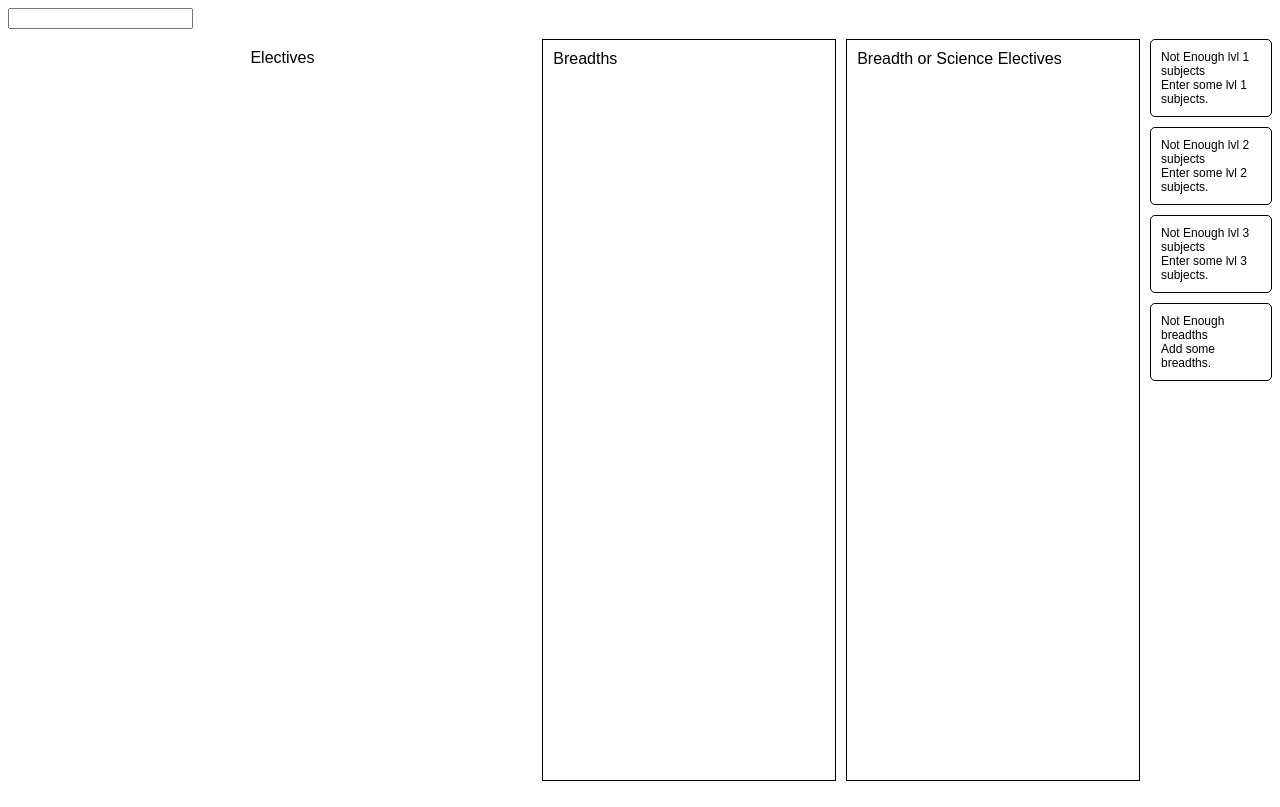
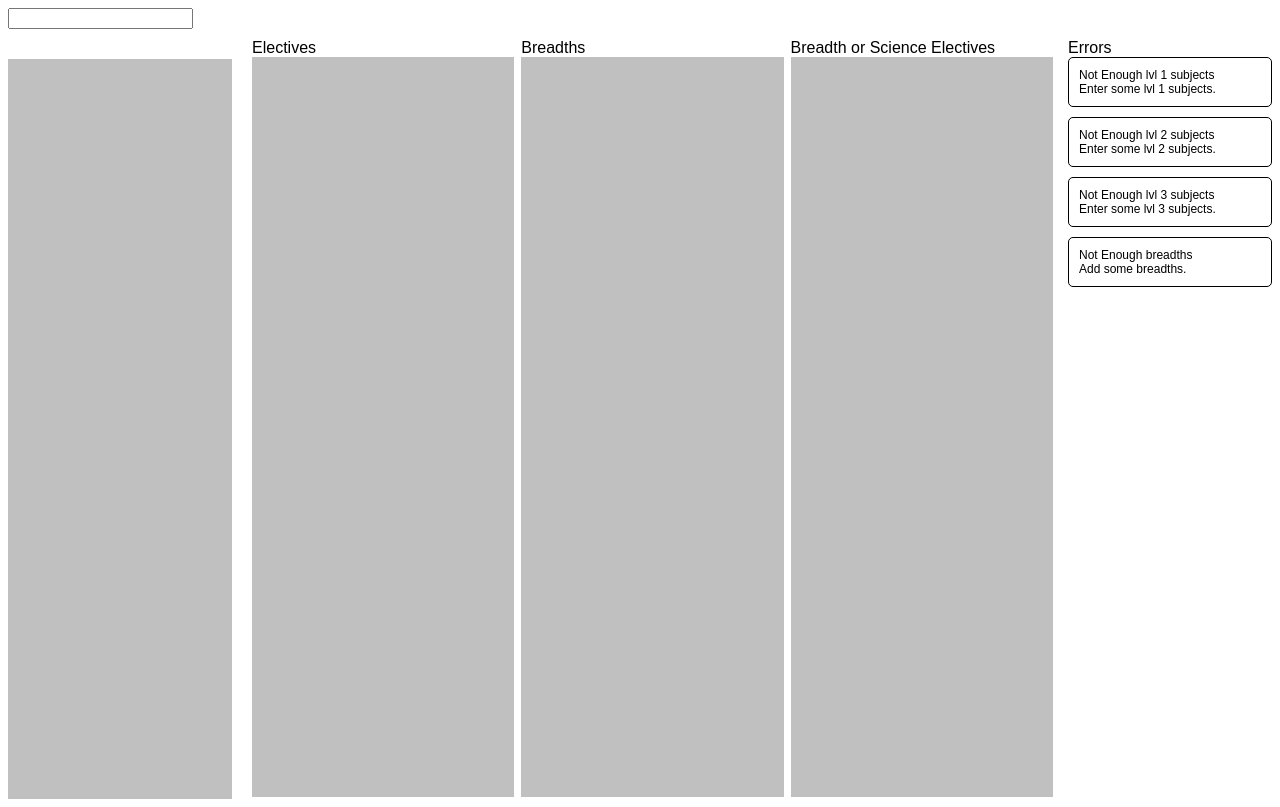
Before and after one commit to riazguzman/unimelb_subjects_project, a React (Create React App) app in the folder client/: page / in a window 1280 px wide. Built offline with nearby package versions, Linux system fonts and the light colour scheme.

Commit message:
implemeneted validation functions for list of subjects

```diff
--- a/client/src/components/ErrorCard.js
+++ b/client/src/components/ErrorCard.js
@@ -11,7 +11,6 @@ const ErrorCard = ({ title, body }) => {
         padding: "10px",
         marginBottom: "10px",
         fontSize: "12px",
-        width: "100px",
       }}
     >
       <p style={{ margin: 0 }}>{title}</p>
--- a/client/src/components/ErrorContainer.js
+++ b/client/src/components/ErrorContainer.js
@@ -46,7 +46,8 @@ export const ErrorContainer = ({ subjects, breadth }) => {
   }, [breadth]);
 
   return (
-    <div>
+    <div style={{ width: "20%" }}>
+      Errors
       {maxLevel1Error && (
         <ErrorCard
           title="Too many lvl 1 subjects"
--- a/client/src/components/Landing.js
+++ b/client/src/components/Landing.js
@@ -7,11 +7,13 @@ import ErrorContainer from "./ErrorContainer";
 // Styling component container
 const ElectivesContainer = styled.div`
   ${({ theme }) => `
+    padding: 10px;
     height: 90vh;
     overflow-y: auto;
     width: 20%;
-    margin-right: 5px;
-
+    margin-right: 20px;
+    margin-top: 20px;
+    background-color: #C0C0C0;
 
     ::-webkit-scrollbar {
       width: 3px;
@@ -19,17 +21,40 @@ const ElectivesContainer = styled.div`
     }
 
     ::-webkit-scrollbar-track {
-      box-shadow: inset 0 0 30px white;
+      box-shadow: inset 0 0 30px #C0C0C0;
       border-radius: 10px;
     }
 
     ::-webkit-scrollbar-thumb {
-      background:#C0C0C0;
+      background: #606060;
       border-radius: 10px;
     }
 
 
   `}
+`;
+
+const FilterContainer = styled.div`
+  height: 90vh;
+  overflow-y: auto;
+  width: 90%;
+  padding: 10px;
+  background-color: #c0c0c0;
+
+  ::-webkit-scrollbar {
+    width: 3px;
+    height: 4px;
+  }
+
+  ::-webkit-scrollbar-track {
+    box-shadow: inset 0 0 30px #c0c0c0;
+    border-radius: 10px;
+  }
+
+  ::-webkit-scrollbar-thumb {
+    background: #606060;
+    border-radius: 10px;
+  }
 `;
 
 const Landing = () => {
@@ -56,7 +81,7 @@ const Landing = () => {
   };
 
   const OnDragDrop = (e) => {
-    const target = e.target.getAttribute("class");
+    const target = e.target.getAttribute("name");
     const id = e.dataTransfer.getData("id");
     console.log(id);
     console.log("here");
@@ -102,7 +127,6 @@ const Landing = () => {
                   border: "1px solid black",
                   cursor: "pointer",
                   marginBottom: "10px",
-                  marginRight: "5px",
                   padding: "5px",
                   fontSize: "12px",
                 }}
@@ -116,29 +140,56 @@ const Landing = () => {
           })}
         </ElectivesContainer>
         <div style={{ width: "80%", display: "flex" }}>
-          <div
-            style={{
-              height: "90vh",
-              overflowY: "auto",
-              width: "33%",
-              padding: "10px",
-              marginRight: "10px",
-            }}
-            className="ScienceElective"
+          <div style={{ width: "33%" }}>
+            <div>Electives</div>
+            <FilterContainer
+              name="ScienceElective"
               onDragOver={OnDragOver}
               onDrop={(e) => {
                 OnDragDrop(e);
               }}
             >
-            <div>Electives</div>
               {scienceElective.map((val, i) => {
                 return (
                   <div
-                  className="ScienceElective"
+                    name="ScienceElective"
                     style={{
                       border: "1px solid black",
                       marginBottom: "10px",
-
+                      padding: "5px",
+                      fontSize: "12px",
+                    }}
+                    id={i}
+                  >
+                    <p name="ScienceElective" style={{ fontWeight: "bold" }}>
+                      {val.name}
+                    </p>
+                    <p name="ScienceElective">level: {val.level}</p>
+                    <p name="ScienceElective">field: {val.field}</p>
+                  </div>
+                );
+              })}
+            </FilterContainer>
+          </div>
+          <div style={{ width: "33%" }}>
+            <div>Breadths</div>
+            <FilterContainer
+              name="BreadthSubjects"
+              onDragOver={OnDragOver}
+              onDrop={(e) => {
+                OnDragDrop(e);
+              }}
+            >
+              {selectedBreadths.map((val, i) => {
+                {
+                  console.log(val);
+                }
+                return (
+                  <div
+                    name="BreadthSubjects"
+                    style={{
+                      border: "1px solid black",
+                      marginBottom: "10px",
                       padding: "5px",
                       fontSize: "12px",
                     }}
@@ -150,33 +201,27 @@ const Landing = () => {
                   </div>
                 );
               })}
+            </FilterContainer>
           </div>
-          <div
-            style={{
-              height: "90vh",
-              overflowY: "auto",
-              width: "33%",
-              border: "1px solid black",
-              padding: "10px",
-              marginRight: "10px",
-            }}
-            className="BreadthSubjects"
+          <div style={{ width: "33%" }}>
+            <div>Breadth or Science Electives</div>
+            <FilterContainer
+              name="ScienceOrBreadth"
               onDragOver={OnDragOver}
               onDrop={(e) => {
                 OnDragDrop(e);
               }}
             >
-            <div>Breadths</div>
-            {selectedBreadths.map((val, i) => {
+              {scienceOrBreadth.map((val, i) => {
                 {
                   console.log(val);
                 }
                 return (
                   <div
+                    name="ScienceOrBreadth"
                     style={{
                       border: "1px solid black",
                       marginBottom: "10px",
-                    marginRight: "10px",
                       padding: "5px",
                       fontSize: "12px",
                     }}
@@ -188,44 +233,7 @@ const Landing = () => {
                   </div>
                 );
               })}
-          </div>
-          <div
-            style={{
-              height: "90vh",
-              overflowY: "auto",
-              width: "33%",
-              border: "1px solid black",
-              padding: "10px",
-              marginRight: "10px",
-            }}
-            className="ScienceOrBreadth"
-            onDragOver={OnDragOver}
-            onDrop={(e) => {
-              OnDragDrop(e);
-            }}
-          >
-            <div>Breadth or Science Electives</div>
-            {scienceOrBreadth.map((val, i) => {
-              {
-                console.log(val);
-              }
-              return (
-                <div
-                  style={{
-                    border: "1px solid black",
-                    marginBottom: "10px",
-                    marginRight: "10px",
-                    padding: "5px",
-                    fontSize: "12px",
-                  }}
-                  id={i}
-                >
-                  <p style={{ fontWeight: "bold" }}>{val.name}</p>
-                  <p>level: {val.level}</p>
-                  <p>field: {val.field}</p>
-                </div>
-              );
-            })}
+            </FilterContainer>
           </div>
         </div>
         <ErrorContainer subjects={scienceElective} breadth={selectedBreadths} />
```
Lines whose indentation alone changed are shown as unchanged.
